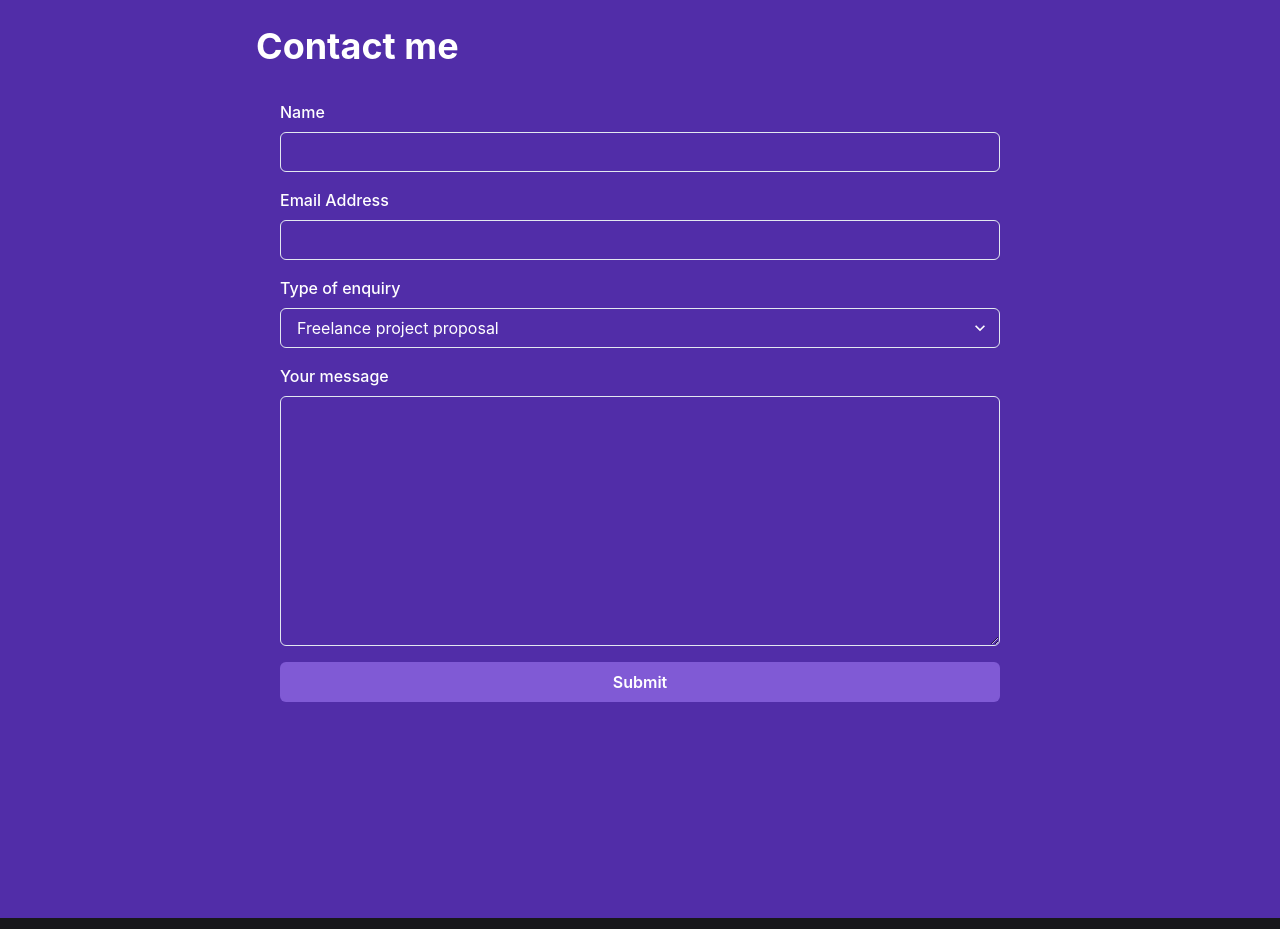
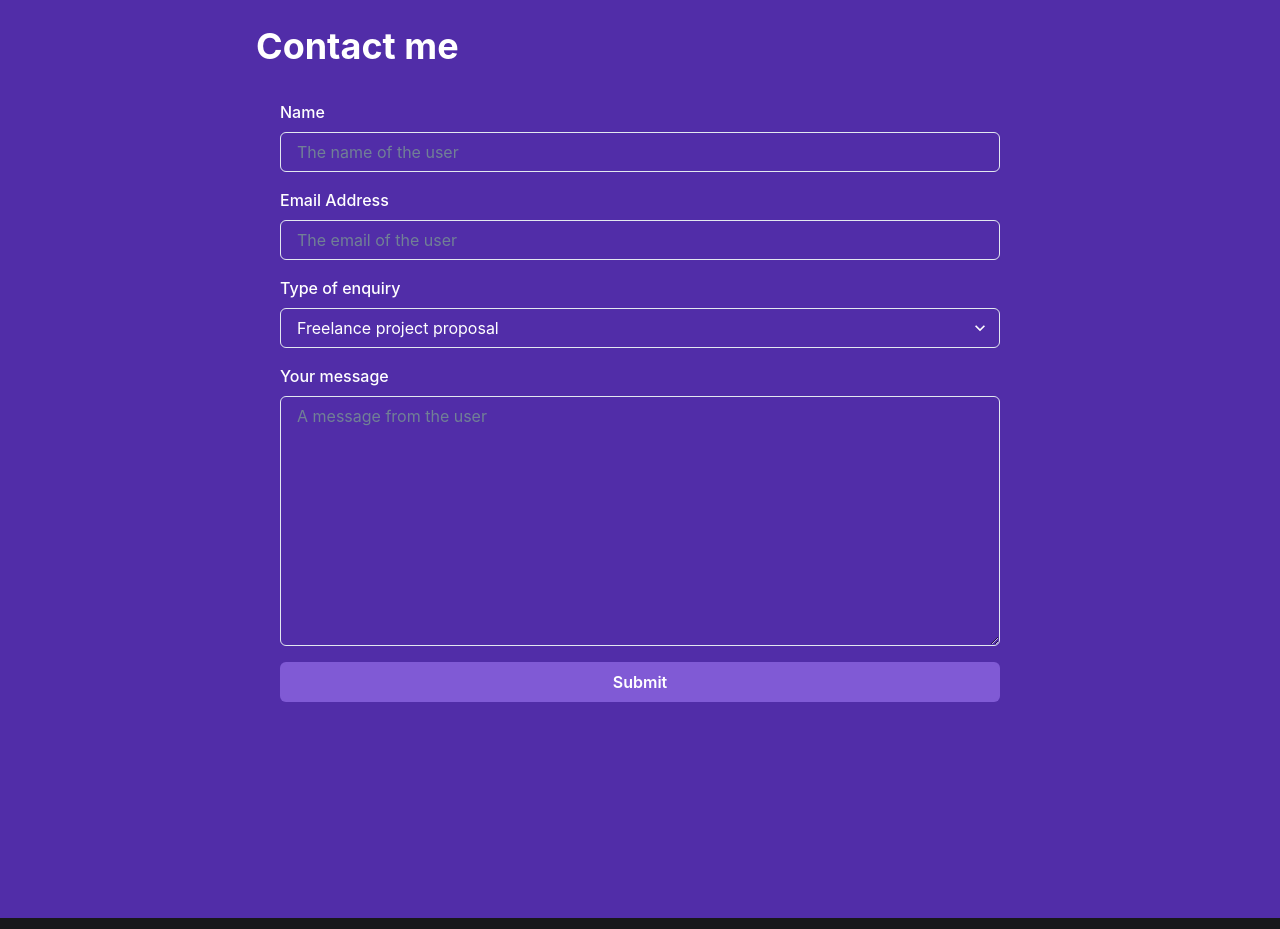
Before and after one commit to michaelbulaongdev/meta-reactlab-portfolio, a React (Create React App) app: page / in a window 1280 px wide. Shown: the part 2100-3029 px from the top of the page. Built offline with nearby package versions, Linux system fonts and the light colour scheme.

Commit message:
contact section checkpoint

```diff
--- a/src/components/ContactMeSection.js
+++ b/src/components/ContactMeSection.js
@@ -22,8 +22,15 @@ const LandingSection = () => {
   const { onOpen } = useAlertContext();
 
   const formik = useFormik({
-    initialValues: {},
-    onSubmit: (values) => {},
+    initialValues: {
+      firstName: "",
+      email: "",
+      type: "",
+      comment: "",
+    },
+    onSubmit: (values) => {
+      alert(JSON.stringify(values, null, 2));
+    },
     validationSchema: Yup.object({}),
   });
 
@@ -39,21 +46,34 @@ const LandingSection = () => {
           Contact me
         </Heading>
         <Box p={6} rounded="md" w="100%">
-          <form>
+          <form onSubmit={formik.handleSubmit}>
             <VStack spacing={4}>
               <FormControl isInvalid={false}>
                 <FormLabel htmlFor="firstName">Name</FormLabel>
-                <Input id="firstName" name="firstName" />
+                <Input
+                  id="firstName"
+                  name="firstName"
+                  placeholder="The name of the user"
+                  onChange={formik.handleChange}
+                  value={formik.values.firstName}
+                />
                 <FormErrorMessage></FormErrorMessage>
               </FormControl>
               <FormControl isInvalid={false}>
                 <FormLabel htmlFor="email">Email Address</FormLabel>
-                <Input id="email" name="email" type="email" />
+                <Input
+                  id="email"
+                  name="email"
+                  type="email"
+                  placeholder="The email of the user"
+                  onChange={formik.handleChange}
+                  value={formik.values.email}
+                />
                 <FormErrorMessage></FormErrorMessage>
               </FormControl>
               <FormControl>
                 <FormLabel htmlFor="type">Type of enquiry</FormLabel>
-                <Select id="type" name="type">
+                <Select id="type" name="type" onChange={formik.handleChange}>
                   <option value="hireMe">Freelance project proposal</option>
                   <option value="openSource">
                     Open source consultancy session
@@ -63,7 +83,14 @@ const LandingSection = () => {
               </FormControl>
               <FormControl isInvalid={false}>
                 <FormLabel htmlFor="comment">Your message</FormLabel>
-                <Textarea id="comment" name="comment" height={250} />
+                <Textarea
+                  id="comment"
+                  name="comment"
+                  height={250}
+                  placeholder="A message from the user"
+                  onChange={formik.handleChange}
+                  value={formik.values.comment}
+                />
                 <FormErrorMessage></FormErrorMessage>
               </FormControl>
               <Button type="submit" colorScheme="purple" width="full">
```
Also changed, not shown: src/hooks/useSubmit.js (+7 -7 lines).
